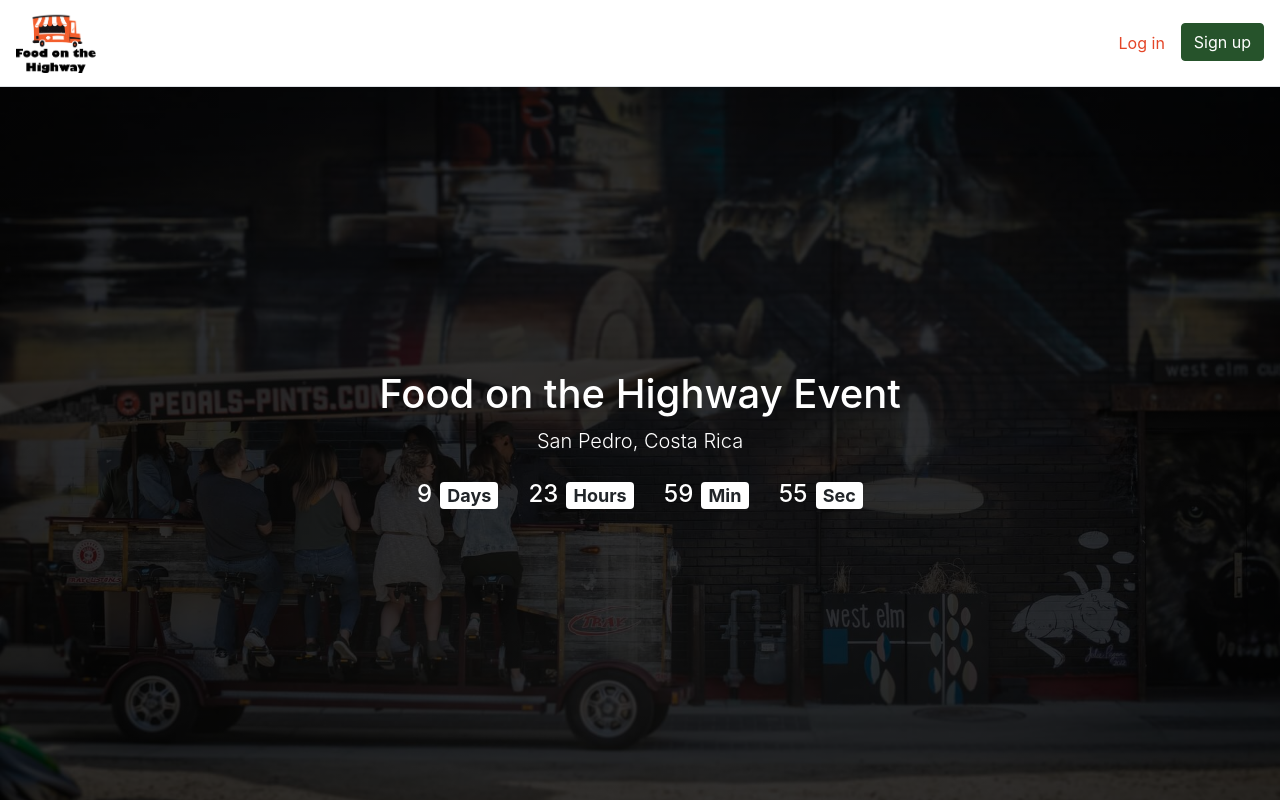
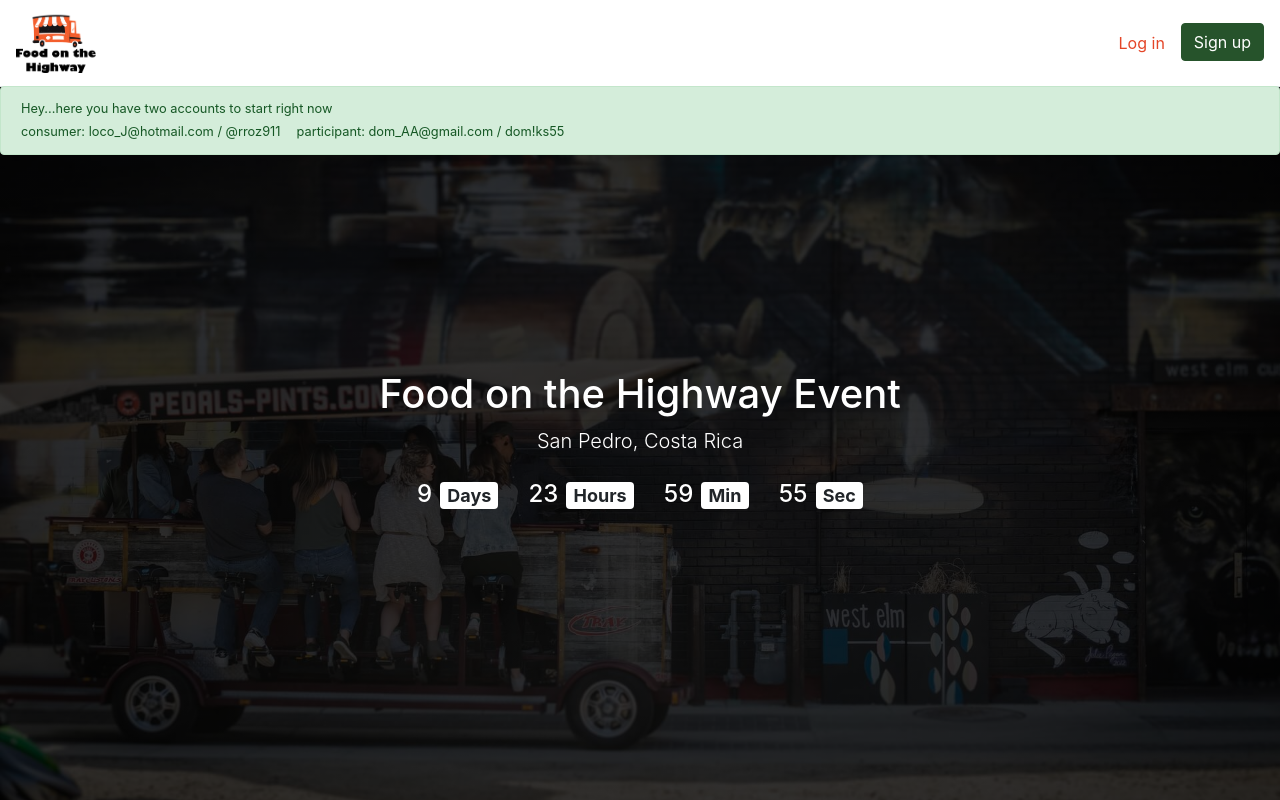
Before and after one commit to xDAVEx-ch/food-on-the-highway, a React (Create React App) app: page / in a window 1280 px wide. Built offline with nearby package versions, Linux system fonts and the light colour scheme.

Commit message:
feat(header): Incorporate msg in header with account info

```diff
--- a/src/components/header/header.component.jsx
+++ b/src/components/header/header.component.jsx
@@ -10,6 +10,9 @@ import logo from '../../assets/main-logo.png';
 
 import Navbar from 'react-bootstrap/Navbar';
 import Button from 'react-bootstrap/Button';
+import Alert from 'react-bootstrap/Alert';
+
+import './header.styles.scss';
 
 const Header = ({ location, user, toggleSidebar }) => {
 
@@ -53,6 +56,23 @@ const Header = ({ location, user, toggleSidebar }) => {
                 </div>
 
             </Navbar>
+            {
+                pathName === '/' || pathName === '/login'
+                ? (
+                    <Alert variant={'success'} className='position-absolute w-100'>
+                        <small className='mb-0 d-block'>
+                            Hey...here you have two accounts to start right now
+                        </small>
+                        <small className='display-accounts-info pr-3'>
+                            consumer: loco_J@hotmail.com / @rroz911
+                        </small>
+                        <small className='display-accounts-info'>
+                            participant: dom_AA@gmail.com / dom!ks55
+                        </small>
+                    </Alert>
+                )
+                : ''
+            }
         </header>
     )
 }
--- /dev/null
+++ b/src/components/header/header.styles.scss
@@ -0,0 +1,5 @@
+.display-accounts-info {
+    @media screen and (max-width: 560px){
+        display: block;
+    }
+}
```
